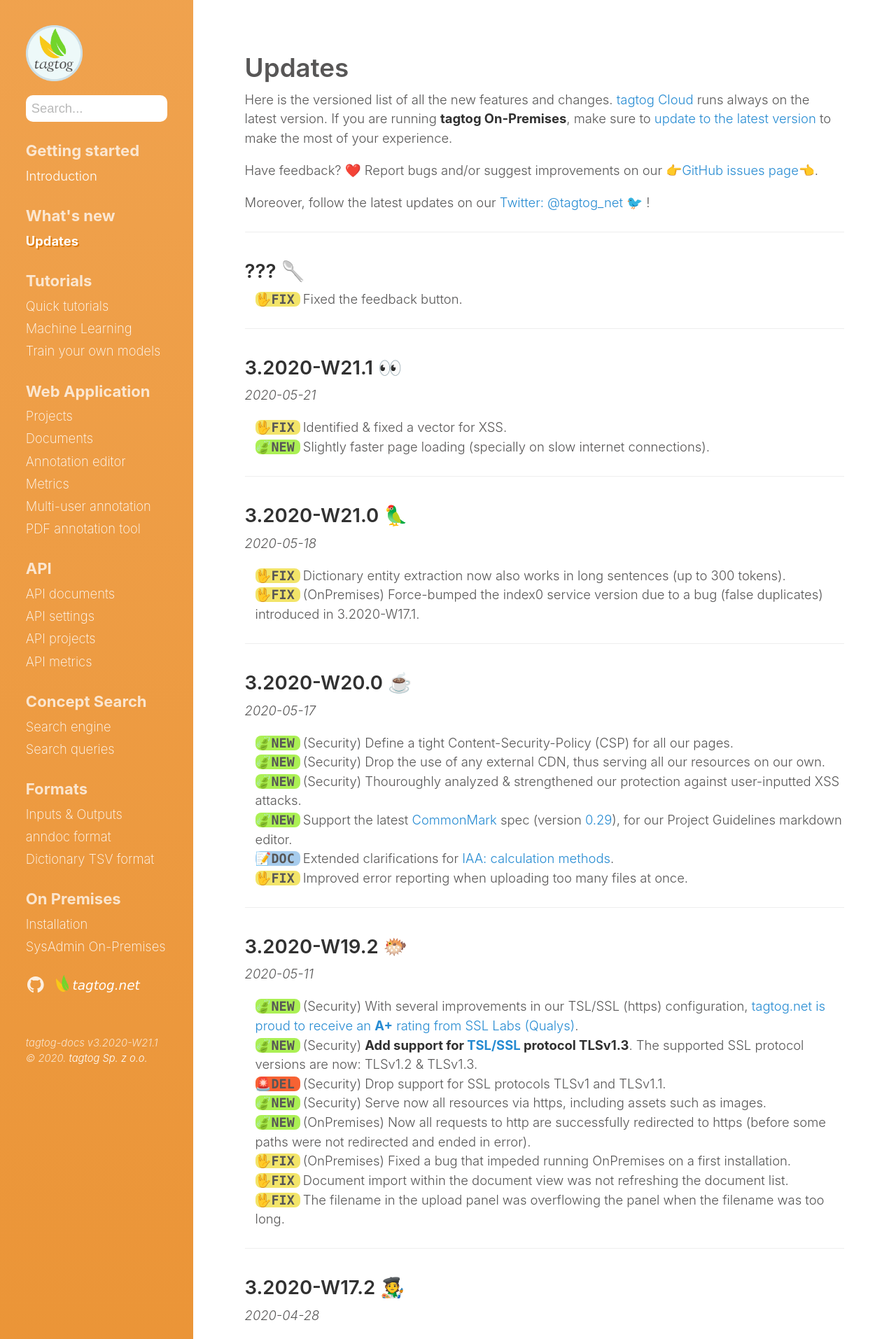
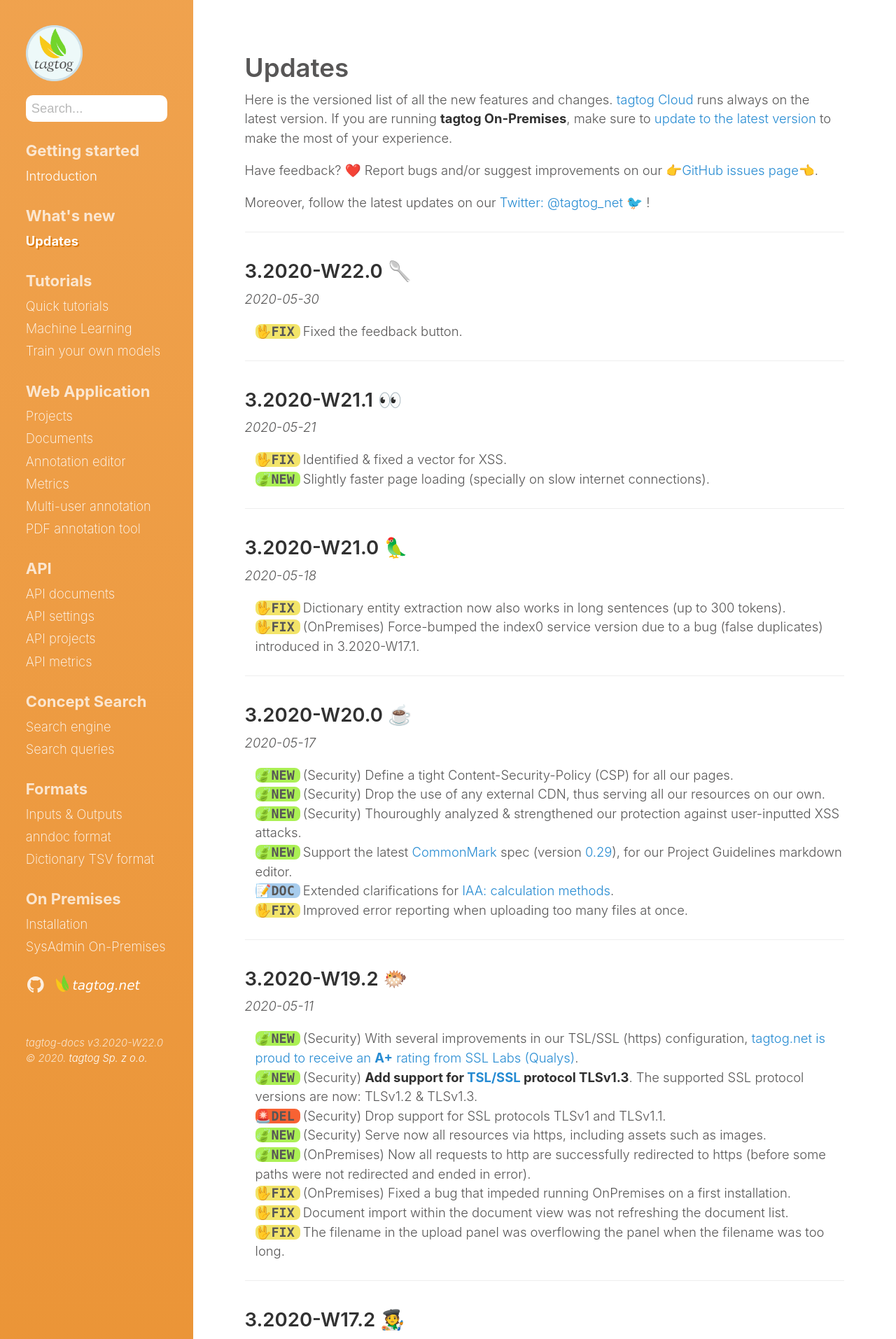
Before and after one commit to tagtogorg/tagtog-doc, a Jekyll site: the page built from updates.md, in a window 1280 px wide. Shown: the top 1913 px of the page at 70% size. Built offline with Jekyll 4.4.1, drawn with Linux system fonts in a browser that asks for light colours; nearby versions of some CDN libraries; emoji names are drawn with the system emoji font; some of the changed text lies outside the part shown.

Commit message:
Bump version: 3.2020-W22.0 🥄

```diff
--- a/_config.yml
+++ b/_config.yml
@@ -71,7 +71,7 @@ plugins:
   - jemoji
 
 # Custom vars
-version: 3.2020-W21.1
+version: 3.2020-W22.0
 sidebar_home_link: true
 search_page: false
 # sidebar_blog_link:  '/blog'   # By default, your home page is your blog
--- a/updates.md
+++ b/updates.md
@@ -14,7 +14,8 @@ Moreover, follow the latest updates on our [Twitter: @tagtog_net 🐦](https://t
 
 ---
 
-## ??? 🥄
+## 3.2020-W22.0 🥄
+_2020-05-30_
 
 <ul class="updates">
   <li class="fix"><span markdown="1">Fixed the feedback button.</span></li>
```
Also changed, not shown: 1 other file.
